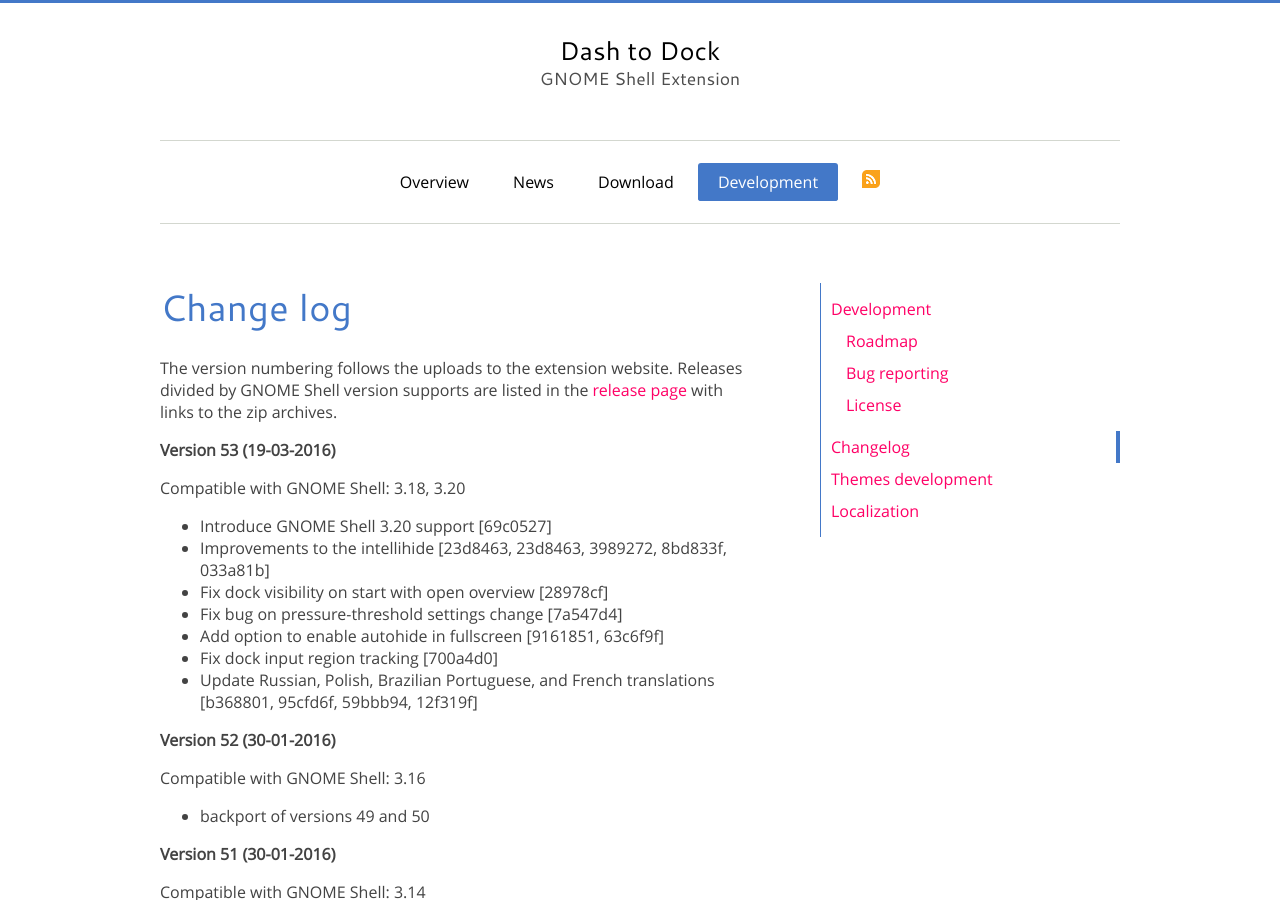
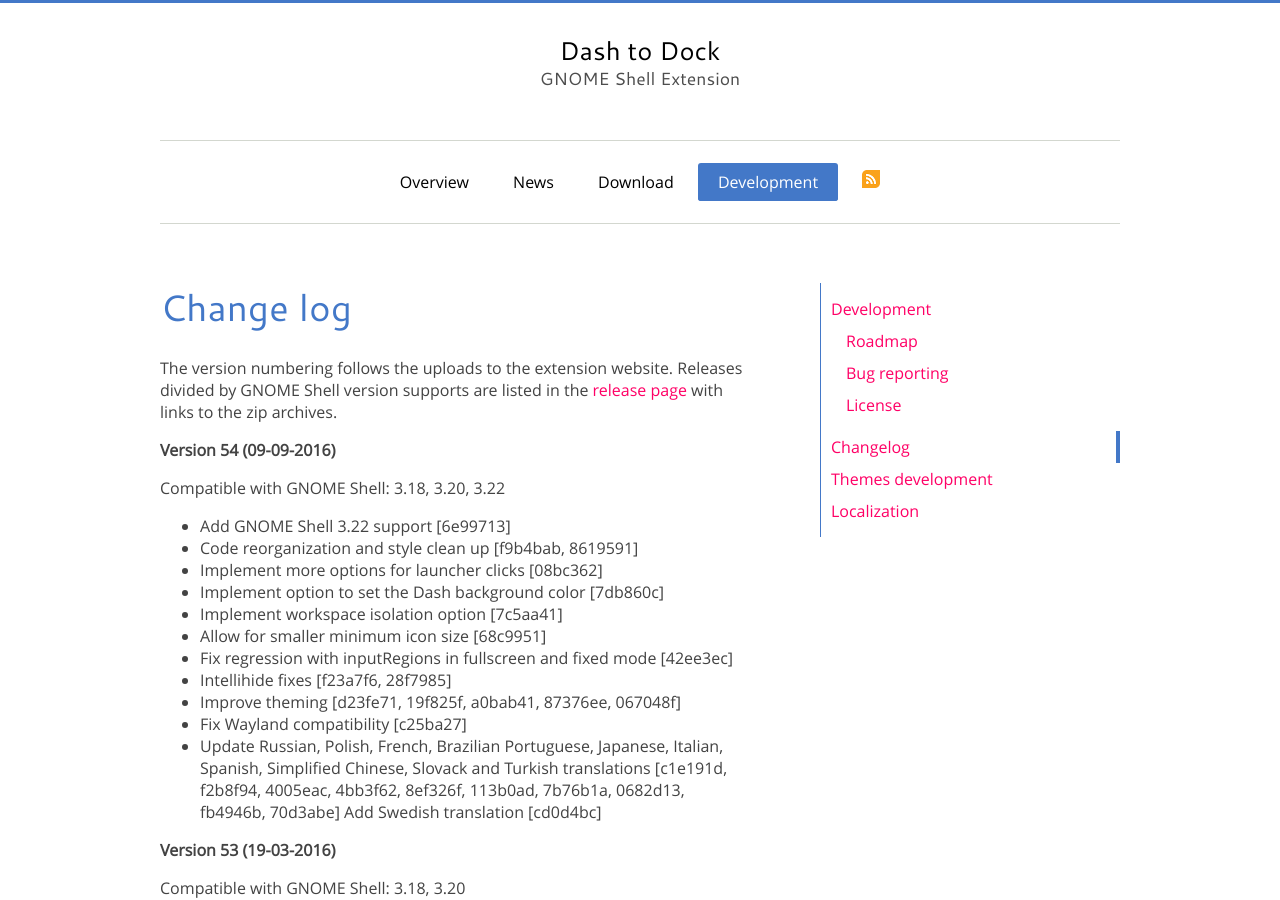
Before and after one commit to micheleg/dash-to-dock, a Jekyll site: the page built from changelog.html, in a window 1280 px wide and 900 px high. Built offline with Jekyll 4.4.1, drawn with Linux system fonts in a browser that asks for light colours.

Commit message:
Add version 54: release post and changelog.

```diff
--- a/_data/releases.yml
+++ b/_data/releases.yml
@@ -1,3 +1,21 @@
+- version: 54
+  date: 09-09-2016
+  shell_version: ["3.18", "3.20", "3.22"]
+  notes:
+    - Add GNOME Shell 3.22 support [6e99713]
+    - Code reorganization and style clean up [f9b4bab, 8619591]
+    - Implement more options for launcher clicks [08bc362]
+    - Implement option to set the Dash background color [7db860c]
+    - Implement workspace isolation option [7c5aa41]
+    - Allow for smaller minimum icon size [68c9951]
+    - Fix regression with inputRegions in fullscreen and fixed mode [42ee3ec]
+    - Intellihide fixes [f23a7f6, 28f7985]
+    - Improve theming [d23fe71, 19f825f, a0bab41, 87376ee, 067048f]
+    - Fix Wayland compatibility [c25ba27]
+    - Update Russian, Polish, French, Brazilian Portuguese, Japanese, Italian, Spanish, Simplified Chinese, Slovack and Turkish translations [c1e191d, f2b8f94, 4005eac, 4bb3f62, 8ef326f, 113b0ad, 7b76b1a, 0682d13, fb4946b, 70d3abe] Add Swedish translation [cd0d4bc]
+
+  zip_url: https://extensions.gnome.org/review/download/6153.shell-extension.zip
+
 - version: 53
   date: 19-03-2016
   shell_version: ["3.18", "3.20"]
--- a/releases.md
+++ b/releases.md
@@ -4,7 +4,7 @@
 description: 'Download all released versions of Dash to Dock, a GNOME Shell extension.'
 section: download
 order: 2
-shell_versions: ["3.20", "3.18", "3.16", "3.14", "3.12", "3.10", "3.8", "3.6", "3.4", "3.2"]
+shell_versions: ["3.22", "3.20", "3.18", "3.16", "3.14", "3.12", "3.10", "3.8", "3.6", "3.4", "3.2"]
 ---
 
 ## Releases
```
Also changed, not shown: _posts/2016-09-09-new_release-v54-gnome-3.22-support.md (added, +59 -0 lines), media/v54_background_color_settings.png (added), media/v54_click_options.png (added), media/v54_workspace_isolation.png (added).
